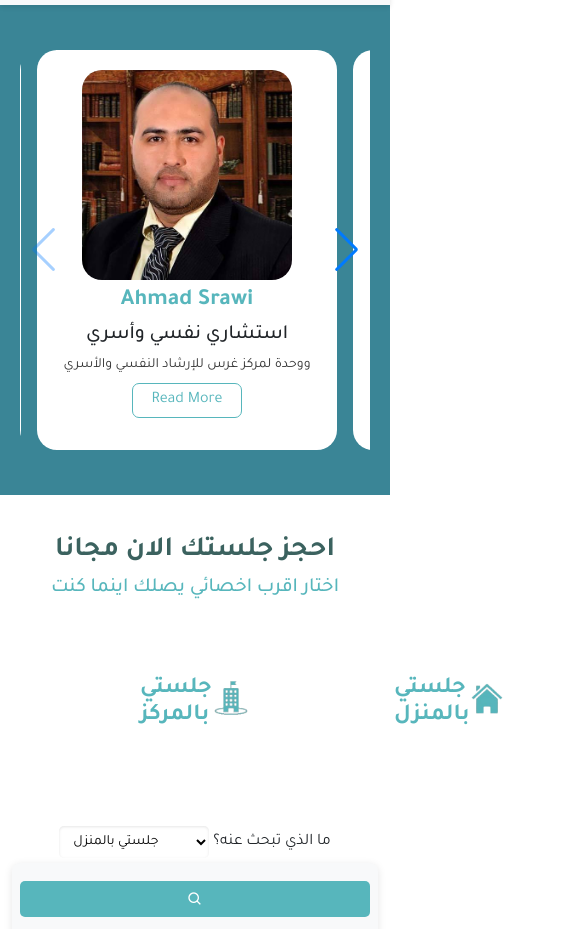
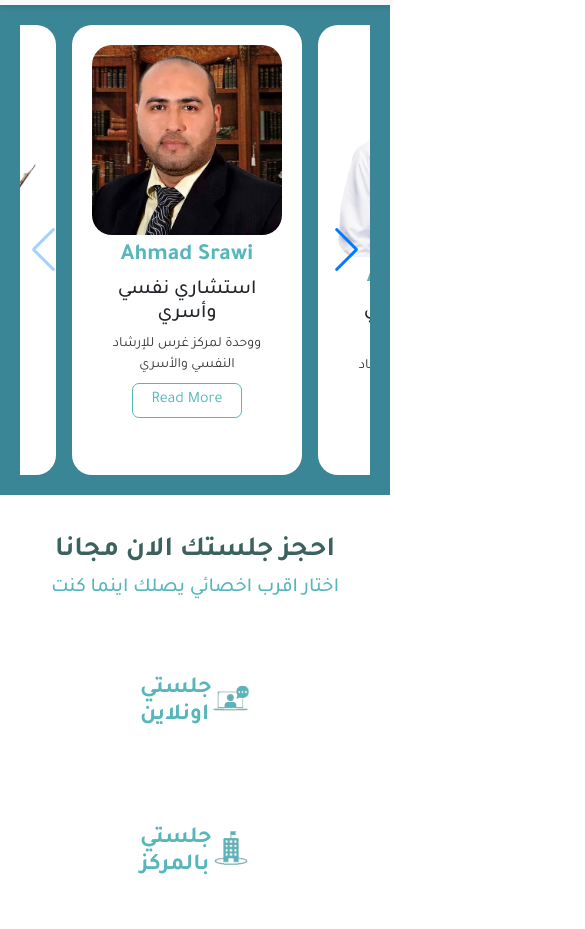
Before and after one commit to Faris-hassann/newJaslty, a plain HTML site: page index.html in a window 390 px wide. Shown: the part 111-1040 px from the top of the page, 585 px wide, since content can reach past the window. Drawn offline with nearby package versions, Linux system fonts and the light colour scheme.

Commit message:
Update style.css

```diff
--- a/css/style.css
+++ b/css/style.css
@@ -169,6 +169,18 @@ section .title{
     align-items: center;
     flex-direction: row;
     gap: 9rem;
+}
+@media (max-width: 750px) {
+    .Icons{
+        gap: 1rem;
+    }
+}
+@media (max-width: 400px) {
+    .Icons{
+        gap: 0;
+        flex-direction: column;
+        justify-content: center;
+    }
 }
 .IconBox {
     display: flex;
@@ -373,8 +385,8 @@ select option {
     overflow: hidden;
 }
 .sponserCard {
-    min-width: 300px;
-    height: 400px;
+    min-width: 230px;
+    height: 450px;
     background-color: white;
     border-radius: 20px;
     display: flex;
@@ -562,6 +574,12 @@ p {
     margin-top: 20px;
     grid-gap: 10px;
 }
+@media (max-width: 450px) {
+    .why-choose-box-container{
+        display: initial;
+    }
+}
+
 .why-choose-box{
     display: flex;
     justify-content: flex-start;
@@ -690,7 +708,7 @@ p {
 }
 
 .UserSpeciliest .UserSpeciliestImage{
-    width: 2000px;
+    max-width: 2000px;
     display: flex;
     justify-content: center;
 }
@@ -738,6 +756,11 @@ p {
     text-align: center;
 }
 
+@media (max-width: 750px) {
+    .User .containerBox{
+        width: auto;
+    }
+}
 
 /* footer */
 footer {
```
